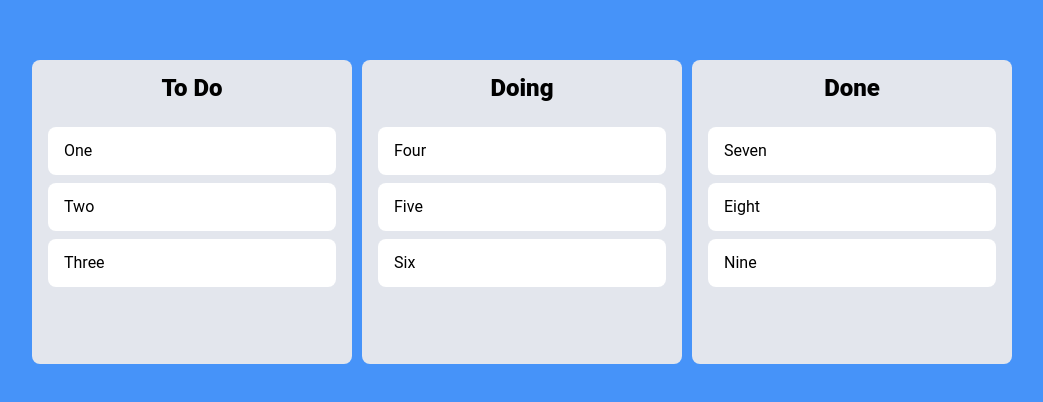
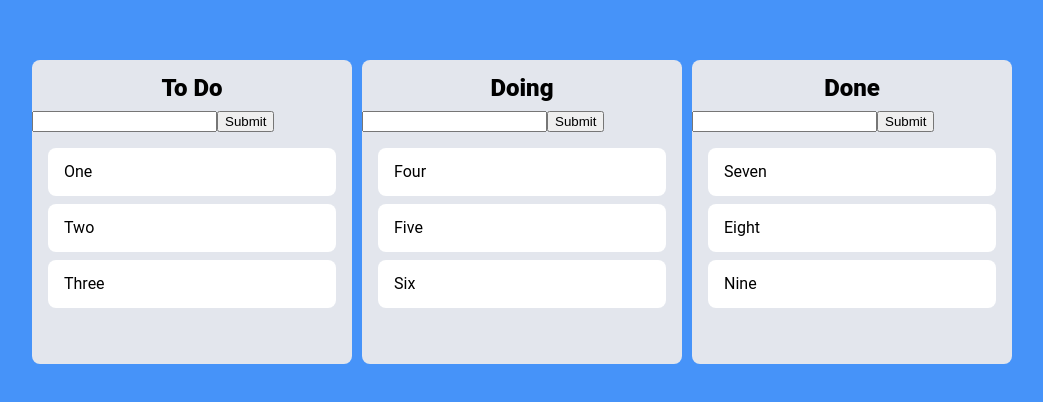
Before and after one commit to minuchi/react-trello, a React (Vite) app: page / in a window 1280 px wide. Shown: the part 188-590 px from the top of the page, without its empty margins (118-1161 px from the left). Built offline with nearby package versions, Linux system fonts and the light colour scheme; the HTML template or start-up script is replaced by a standard one.

Commit message:
Sumbit form to add a To Do

```diff
--- a/src/Board.tsx
+++ b/src/Board.tsx
@@ -1,6 +1,7 @@
 import React from 'react';
 import { Droppable } from 'react-beautiful-dnd';
 import styled from 'styled-components';
+import CreateToDo from './CreateToDo';
 import ToDo from './ToDo';
 
 interface BoardProps {
@@ -48,6 +49,7 @@ function Board({ droppableId, toDos }: BoardProps) {
   return (
     <Wrapper>
       <Title>{droppableId}</Title>
+      <CreateToDo droppableId={droppableId} />
       <Droppable droppableId={droppableId}>
         {(provided, snapshot) => (
           <Container
--- /dev/null
+++ b/src/CreateToDo.tsx
@@ -0,0 +1,57 @@
+import { useRef, useState } from 'react';
+import { useSetRecoilState } from 'recoil';
+import styled from 'styled-components';
+import { toDoListState } from './atoms';
+
+const Wrapper = styled.div``;
+const Form = styled.form``;
+const Input = styled.input``;
+const Button = styled.button``;
+
+interface CreateToDoProps {
+  droppableId: string;
+}
+
+function CreateToDo({ droppableId }: CreateToDoProps) {
+  const inputRef = useRef<HTMLInputElement>(null);
+  const setToDos = useSetRecoilState(toDoListState);
+  const [toDo, setToDo] = useState<string>('');
+
+  const handleChange = (event: React.ChangeEvent<HTMLInputElement>) => {
+    setToDo(event.target.value);
+  };
+
+  const handleSubmit = (event: React.FormEvent<HTMLFormElement>) => {
+    event.preventDefault();
+    if (toDo.trim() === '') {
+      return;
+    }
+
+    setToDos((toDos) => {
+      return {
+        ...toDos,
+        [droppableId]: [toDo, ...toDos[droppableId]],
+      };
+    });
+
+    setToDo('');
+    inputRef.current?.focus();
+  };
+
+  return (
+    <Wrapper>
+      <Form onSubmit={handleSubmit}>
+        <Input
+          type="text"
+          name="toDo"
+          ref={inputRef}
+          onChange={handleChange}
+          value={toDo}
+        />
+        <Button type="submit">Submit</Button>
+      </Form>
+    </Wrapper>
+  );
+}
+
+export default CreateToDo;
```
